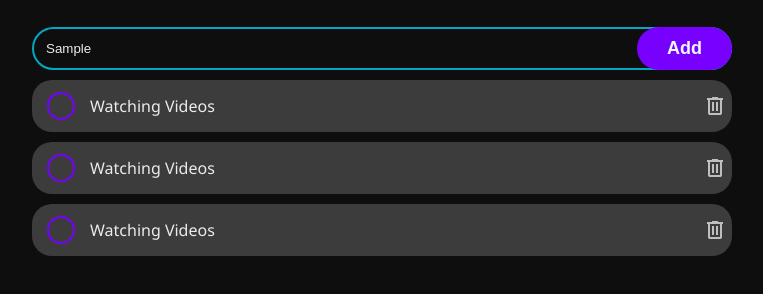
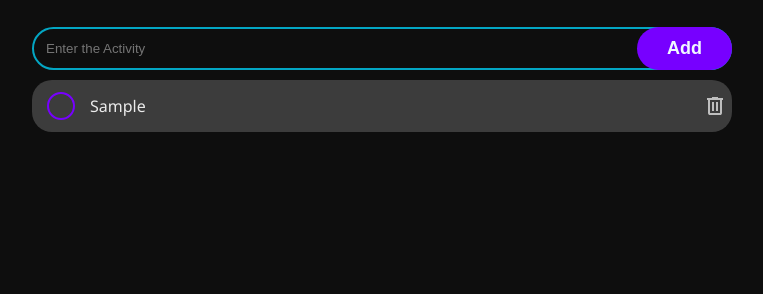
Before and after one commit to Kushalkush-dev/Todo-App, a plain HTML site: page index.html in a window 1280 px wide. Both pictures are taken after typing "Sample" into the empty fields and a click on the button "Add". Shown: the part 108-402 px from the top of the page, without its empty margins (258-1021 px from the left). Drawn offline with Linux system fonts and the light colour scheme.

Commit message:
add todoitem

```diff
--- a/index.html
+++ b/index.html
@@ -16,7 +16,7 @@
 
   <div class="items">
     <ul class="todolist">
-      <li class="todoitems">
+      <!-- <li class="todoitems">
         <input type="checkbox" id="todo-1">
         <label for="todo-1" class="custom-checkbox"><svg  fill="transparent" xmlns="http://www.w3.org/2000/svg" height="24px" viewBox="0 -960 960 960" width="24px" fill="#000000"><path d="M382-240 154-468l57-57 171 171 367-367 57 57-424 424Z"/></svg></label>
         <label for="todo-1" class="todo-text">Watching Videos</label>
@@ -35,7 +35,7 @@
         <label for="todo-3" class="custom-checkbox"><svg fill="transparent" xmlns="http://www.w3.org/2000/svg" height="24px" viewBox="0 -960 960 960" width="24px" fill="#000000"><path d="M382-240 154-468l57-57 171 171 367-367 57 57-424 424Z"/></svg></label>
         <label for="todo-3" class="todo-text">Watching Videos</label>
         <button class="delete-btn"><svg fill="var(--btn-color)"xmlns="http://www.w3.org/2000/svg" height="24px" viewBox="0 -960 960 960" width="24px" fill="#000000"><path d="M280-120q-33 0-56.5-23.5T200-200v-520h-40v-80h200v-40h240v40h200v80h-40v520q0 33-23.5 56.5T680-120H280Zm400-600H280v520h400v-520ZM360-280h80v-360h-80v360Zm160 0h80v-360h-80v360ZM280-720v520-520Z"/></svg></button>
-      </li>
+      </li> -->
     </ul>
 
   </div>
--- a/script.js
+++ b/script.js
@@ -1,20 +1,42 @@
 const todoinput=document.querySelector(".todo-input");
 const addbtn=document.querySelector(".add-btn");
-const todolist=document.querySelector(".todolist");
+const todolistul=document.querySelector(".todolist");
 const todoform=document.querySelector(".todo-form");
+
+const todolists=[];
+
+
+
 
 todoform.addEventListener("submit", event=>{
   event.preventDefault();
   const inputvalue=todoinput.value;
 
-  generatetodoinfo(inputvalue);
+  if(inputvalue){
+
+
+  todolists.push(inputvalue);
+  todoinput.value="";
+  generatetodoinfo();
+  }
+
 
 })
 
 
-function generatetodoinfo(input){
+ function generatetodoinfo(){
+    todolistul.innerHTML=""
 
+todolists.forEach((element,index) => {
 
+  const todoli=document.createElement("li");
+  todoli.classList.add("todoitems");
 
+  todoli.innerHTML=` <input type="checkbox" id="todo-${index}">
+        <label for="todo-${index}" class="custom-checkbox"><svg  fill="transparent" xmlns="http://www.w3.org/2000/svg" height="24px" viewBox="0 -960 960 960" width="24px" fill="#000000"><path d="M382-240 154-468l57-57 171 171 367-367 57 57-424 424Z"/></svg></label>
+        <label for="todo-${index}" class="todo-text">${element}</label>
+        <button class="delete-btn"><svg fill="var(--btn-color)"xmlns="http://www.w3.org/2000/svg" height="24px" viewBox="0 -960 960 960" width="24px" fill="#000000"><path d="M280-120q-33 0-56.5-23.5T200-200v-520h-40v-80h200v-40h240v40h200v80h-40v520q0 33-23.5 56.5T680-120H280Zm400-600H280v520h400v-520ZM360-280h80v-360h-80v360Zm160 0h80v-360h-80v360ZM280-720v520-520Z"/></svg></button>`
+  todolistul.appendChild(todoli);
+});
 
 }
```
